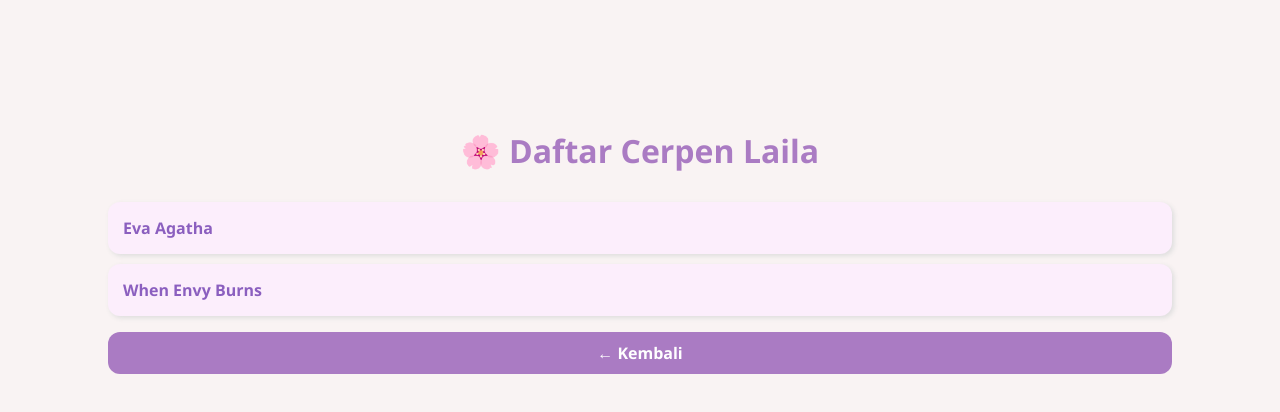
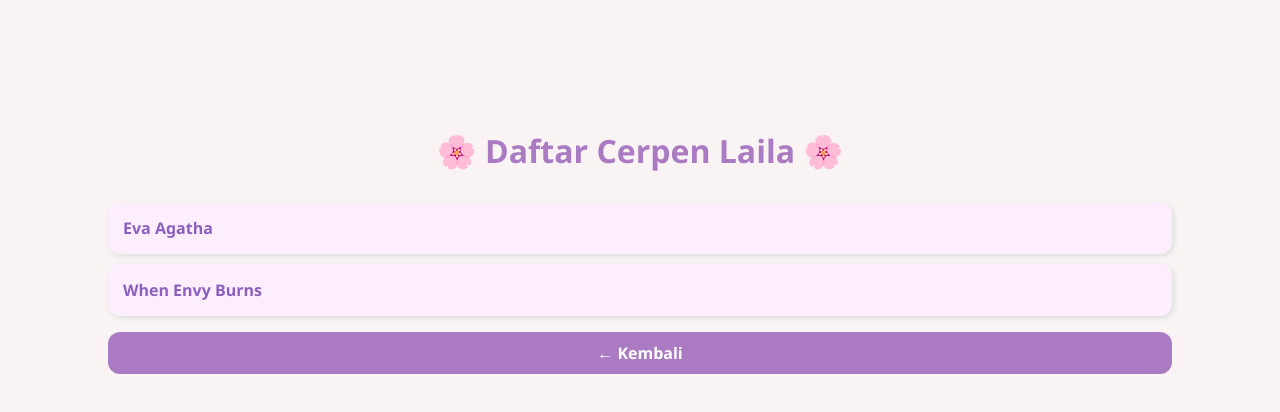
Before and after one commit to laila-rhwt/Cerpen-Karya-Laila-Rahmawati, a plain HTML site: page daftar-cerpen.html in a window 1280 px wide. Drawn offline with Linux system fonts and the light colour scheme.

Commit message:
Update daftar-cerpen.html

```diff
--- a/daftar-cerpen.html
+++ b/daftar-cerpen.html
@@ -67,7 +67,7 @@ li:hover a {
   </style>
 </head>
 <body>
-  <h1>🌸 Daftar Cerpen Laila</h1>
+  <h1>🌸 Daftar Cerpen Laila 🌸</h1>
 
   <ul>
   <li><a href="Eva-Agatha-cerpen.html">Eva Agatha</a></li>
```
